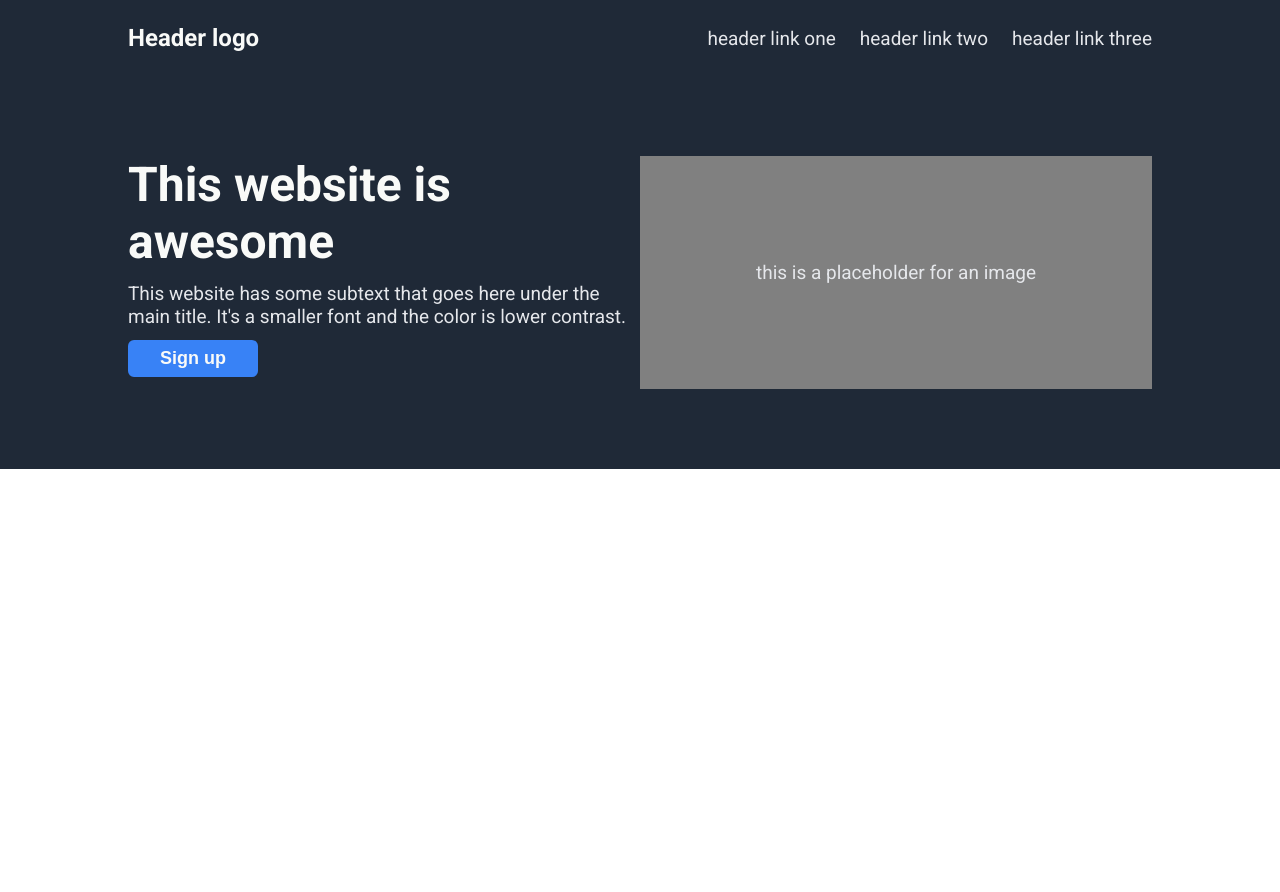
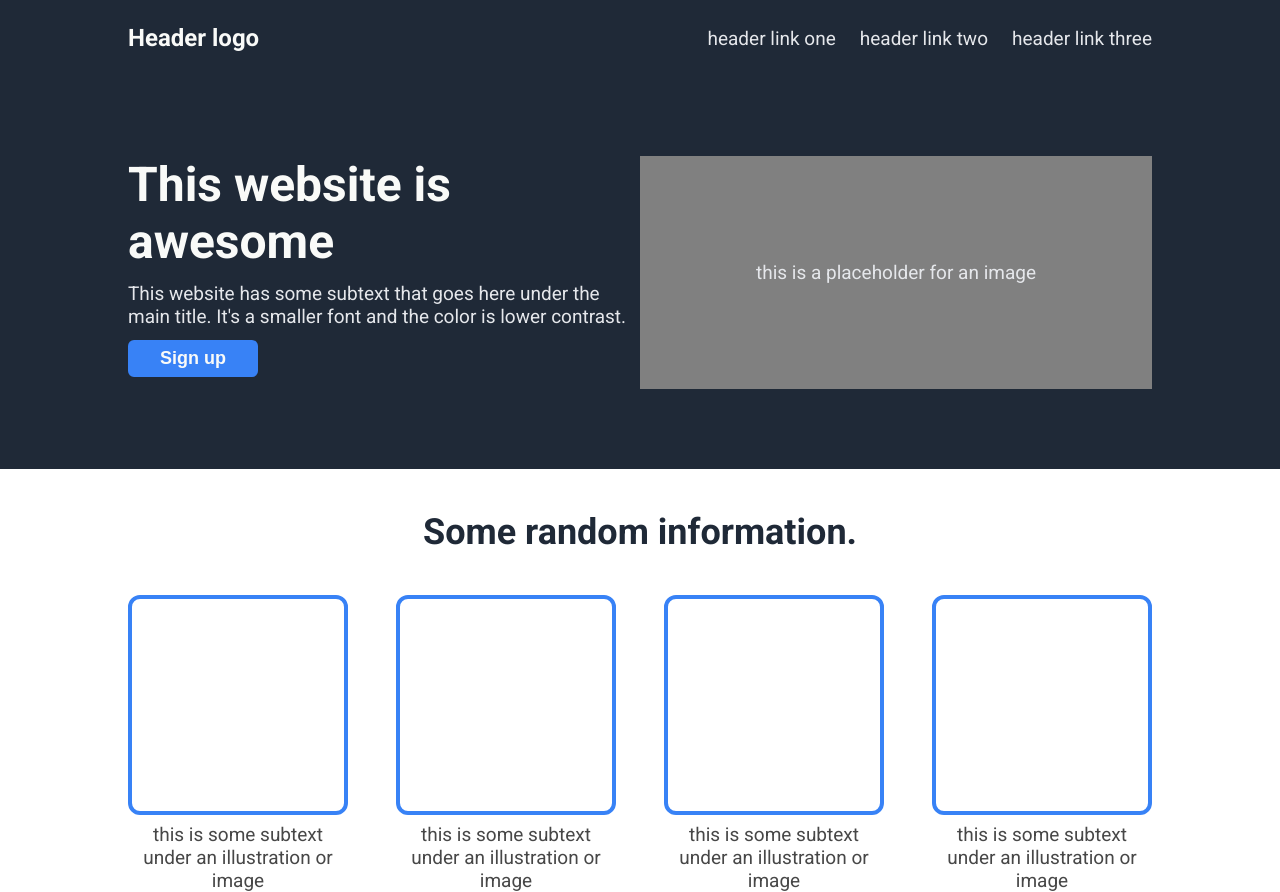
Before and after one commit to xFranMe/flexbox-layout, a plain HTML site: page index.html in a window 1280 px wide. Before the commit the page ends 800 px from the top, so only its background shows below. Drawn offline with Linux system fonts and the light colour scheme.

Commit message:
Add HTML and CSS code for info section

```diff
--- a/index.html
+++ b/index.html
@@ -28,7 +28,27 @@
         </div>
         <!-- Main sections -->
         <div class="main">
-            <div class="info"></div>
+            <div class="info">
+                <div class="info-header">Some random information.</div>
+                <div class="collection">
+                    <div class="item">
+                        <div class="item-image-holder"></div>
+                        <div class="item-text">this is some subtext under an illustration or image</div>
+                    </div>
+                    <div class="item">
+                        <div class="item-image-holder"></div>
+                        <div class="item-text">this is some subtext under an illustration or image</div>
+                    </div>
+                    <div class="item">
+                        <div class="item-image-holder"></div>
+                        <div class="item-text">this is some subtext under an illustration or image</div>
+                    </div>
+                    <div class="item">
+                        <div class="item-image-holder"></div>
+                        <div class="item-text">this is some subtext under an illustration or image</div>
+                    </div>
+                </div>
+            </div>
             <div class="quote"></div>
             <div class="sign-up"></div>
         </div>
--- a/style.css
+++ b/style.css
@@ -53,8 +53,11 @@ a {
 }
 
 .header-bottom {
+    display: flex;
+}
+
+.header-bottom {
     padding: 80px 0;
-    display: flex;
 }
 
 .header-bottom > * {
@@ -91,3 +94,33 @@ button {
 .main {
     flex-grow: 1;
 }
+
+.info-header {
+    font-size: 36px;
+    color: #1F2937;
+    font-weight: 900;
+    text-align: center;
+    padding: 42px 0;
+}
+
+.collection {
+    display: flex;
+    justify-content: center;
+    gap: 48px;
+}
+
+.item {
+    color: rgb(71, 71, 71);
+    text-align: center;
+    width: 12em;
+    min-width: 8em;
+}
+
+.item-image-holder {
+    width: 100%;
+    aspect-ratio: 1;
+    border: 4px solid #3882F6;
+    border-radius: 12px;
+    margin: auto;
+    margin-bottom: 8px;
+}
```
